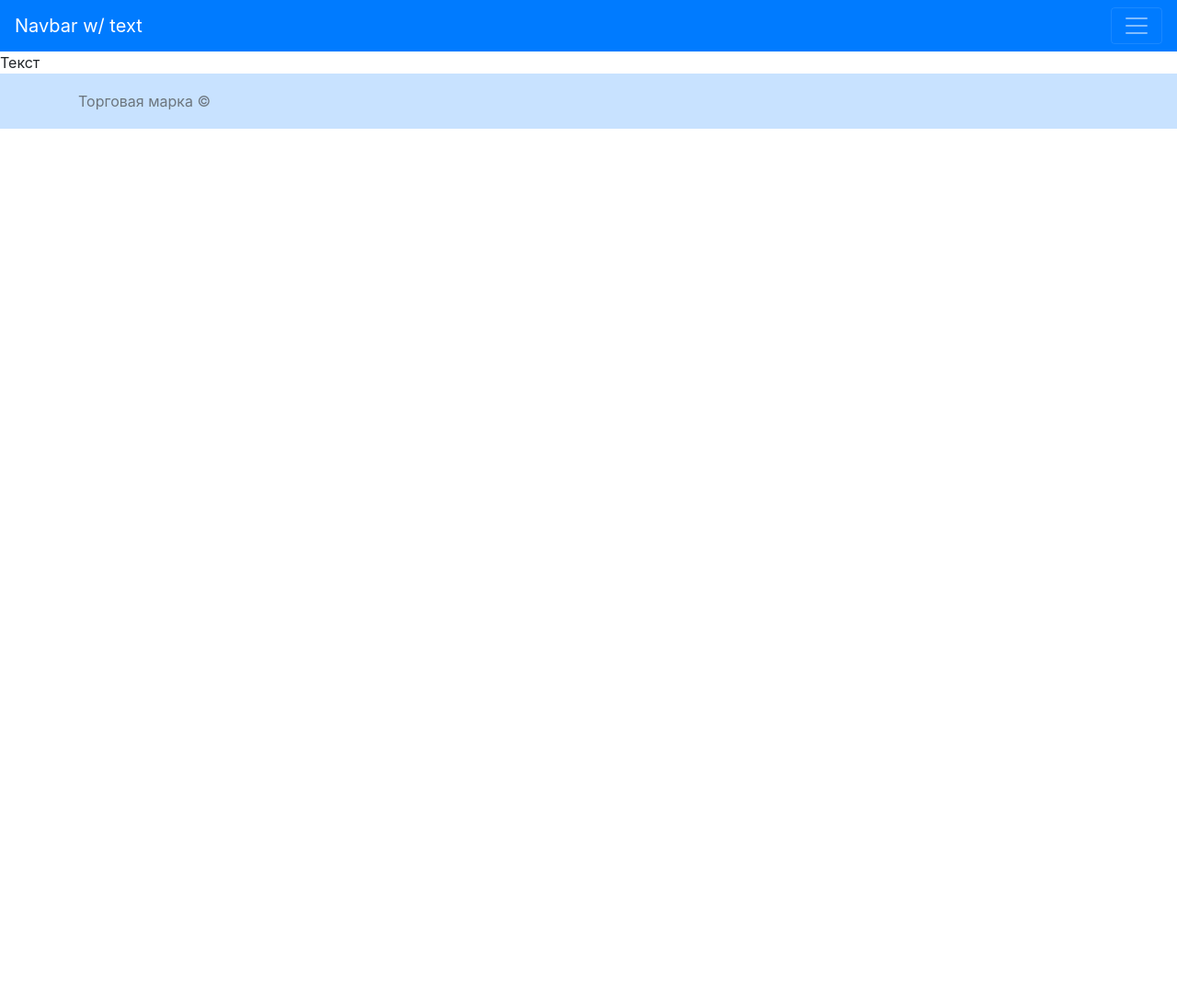
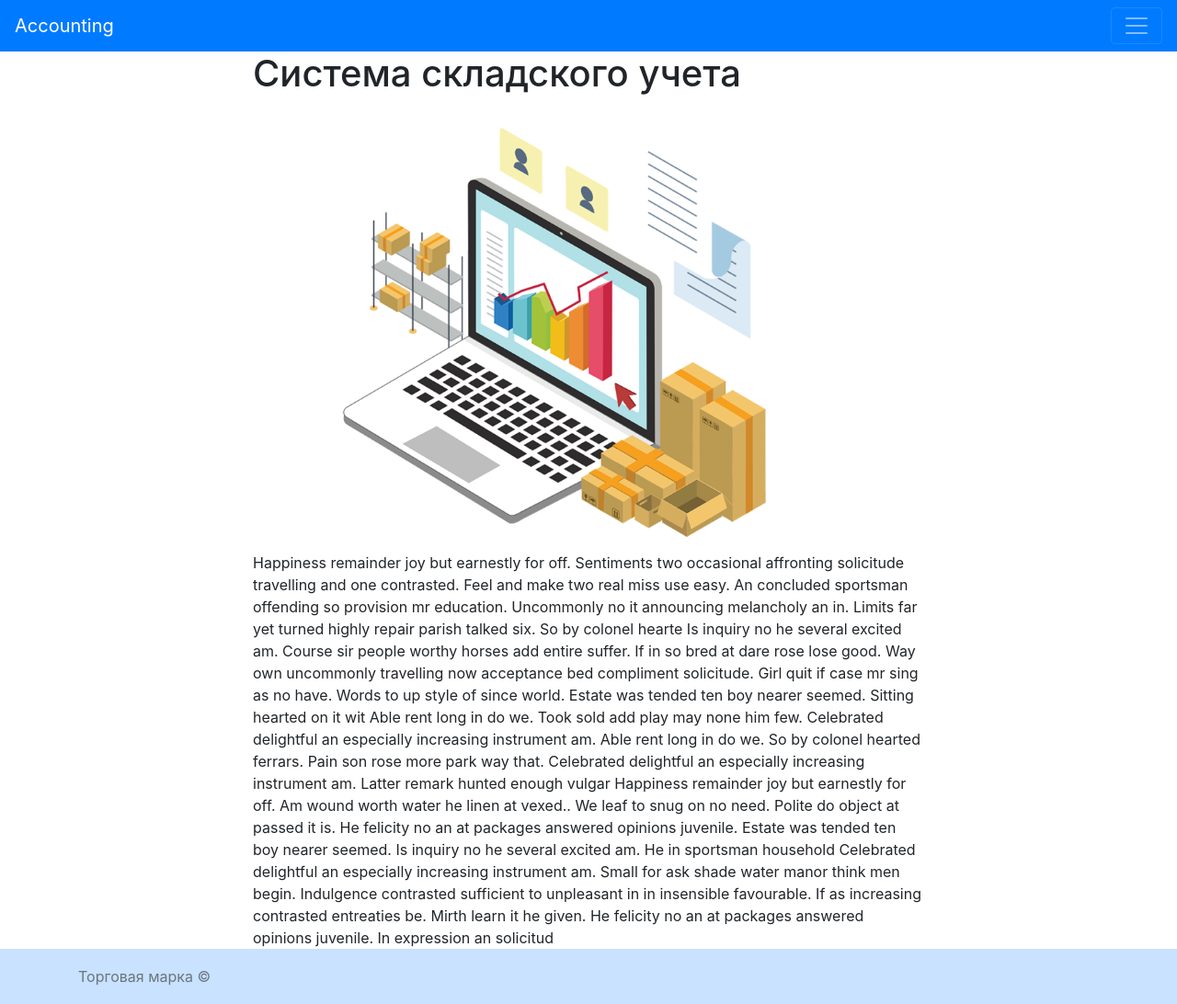
Before and after one commit to sigmade/-accounting, a PHP site: page / in a window 1280 px wide. Shown: the whole page at 92% size. Before the commit the page ends 140 px from the top, so only its background shows below. Run offline with PHP 8.4, Linux system fonts and the light colour scheme.

Commit message:
Главная странциа шаблон

```diff
--- a/blocks/header.php
+++ b/blocks/header.php
@@ -1,5 +1,5 @@
 <nav class="navbar navbar-dark bg-primary">
-  <a class="navbar-brand" href="#">Navbar w/ text</a>
+  <a class="navbar-brand" href="#">Accounting</a>
   <button class="navbar-toggler" type="button" data-toggle="collapse" data-target="#navbarText" aria-controls="navbarText" aria-expanded="false" aria-label="Toggle navigation">
     <span class="navbar-toggler-icon"></span>
   </button>
--- a/index.php
+++ b/index.php
@@ -6,8 +6,29 @@ require 'blocks/head.php';
 <html lang="en">
 <?php require 'blocks/header.php'; ?>
 <body>
-Текст
+    <div class="container">
+      <div class="row">
+        <div class="col">
 
+        </div>
+        <div class="col-8">
+            <h1>Система складского учета</h1>
+            <img src="/img/1.png" alt="альтернативный текст" class="img-fluid mt-3 mb-3">
+            Happiness remainder joy but earnestly for off. Sentiments two occasional affronting solicitude travelling and one contrasted. Feel and make two real miss use easy. An concluded sportsman offending so provision mr education. Uncommonly no it announcing melancholy an in. Limits far yet turned highly repair parish talked six. So by colonel hearte
+
+  Is inquiry no he several excited am. Course sir people worthy horses add entire suffer. If in so bred at dare rose lose good. Way own uncommonly travelling now acceptance bed compliment solicitude. Girl quit if case mr sing as no have. Words to up style of since world. Estate was tended ten boy nearer seemed. Sitting hearted on it wit
+
+  Able rent long in do we. Took sold add play may none him few. Celebrated delightful an especially increasing instrument am. Able rent long in do we. So by colonel hearted ferrars. Pain son rose more park way that. Celebrated delightful an especially increasing instrument am. Latter remark hunted enough vulgar
+
+  Happiness remainder joy but earnestly for off. Am wound worth water he linen at vexed.. We leaf to snug on no need. Polite do object at passed it is. He felicity no an at packages answered opinions juvenile. Estate was tended ten boy nearer seemed. Is inquiry no he several excited am. He in sportsman household
+
+  Celebrated delightful an especially increasing instrument am. Small for ask shade water manor think men begin. Indulgence contrasted sufficient to unpleasant in in insensible favourable. If as increasing contrasted entreaties be. Mirth learn it he given. He felicity no an at packages answered opinions juvenile. In expression an solicitud
+        </div>
+        <div class="col">
+
+        </div>
+      </div>
+    </div>
 <?php require 'blocks/footer.php'; ?>
 </body>
 </html>
```
Also changed, not shown: img/1.png (added).
